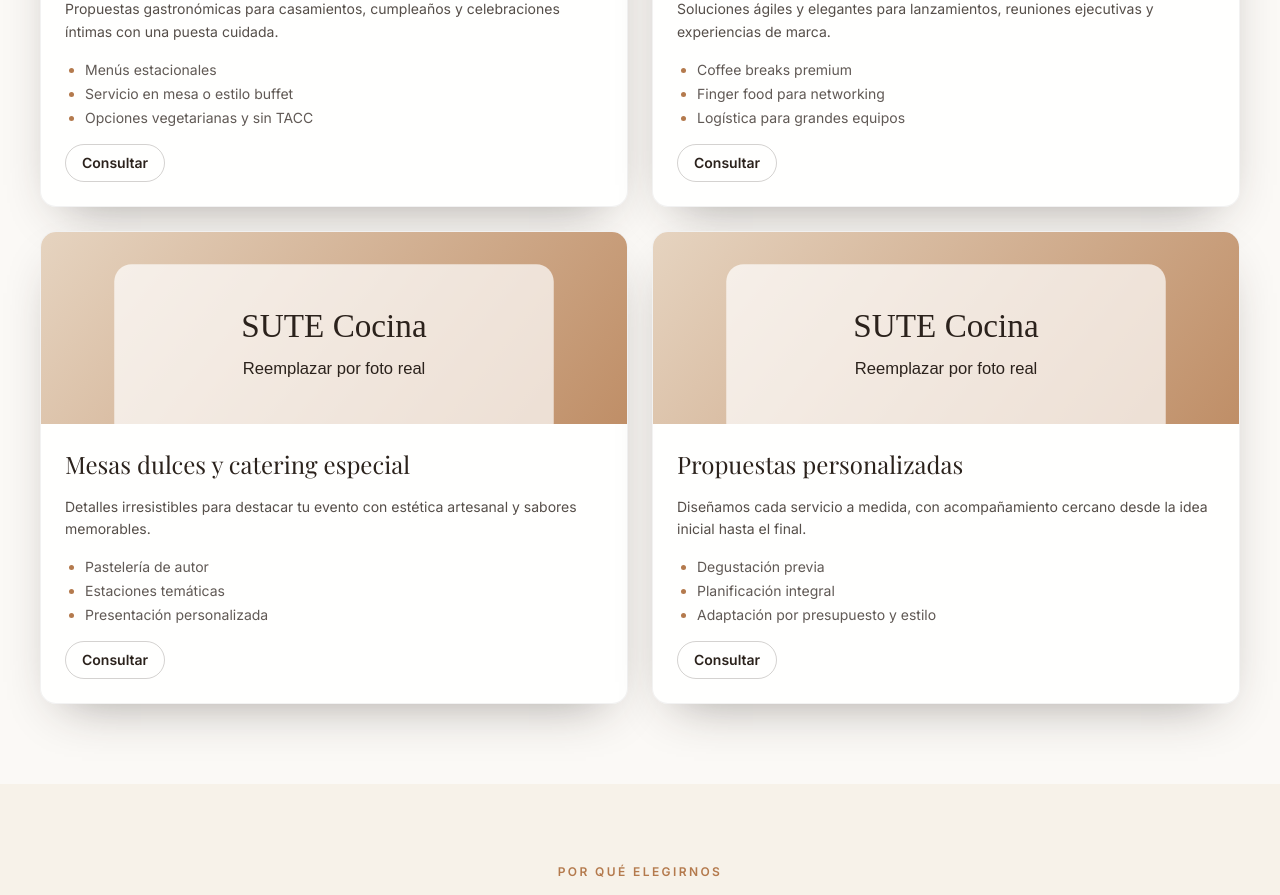
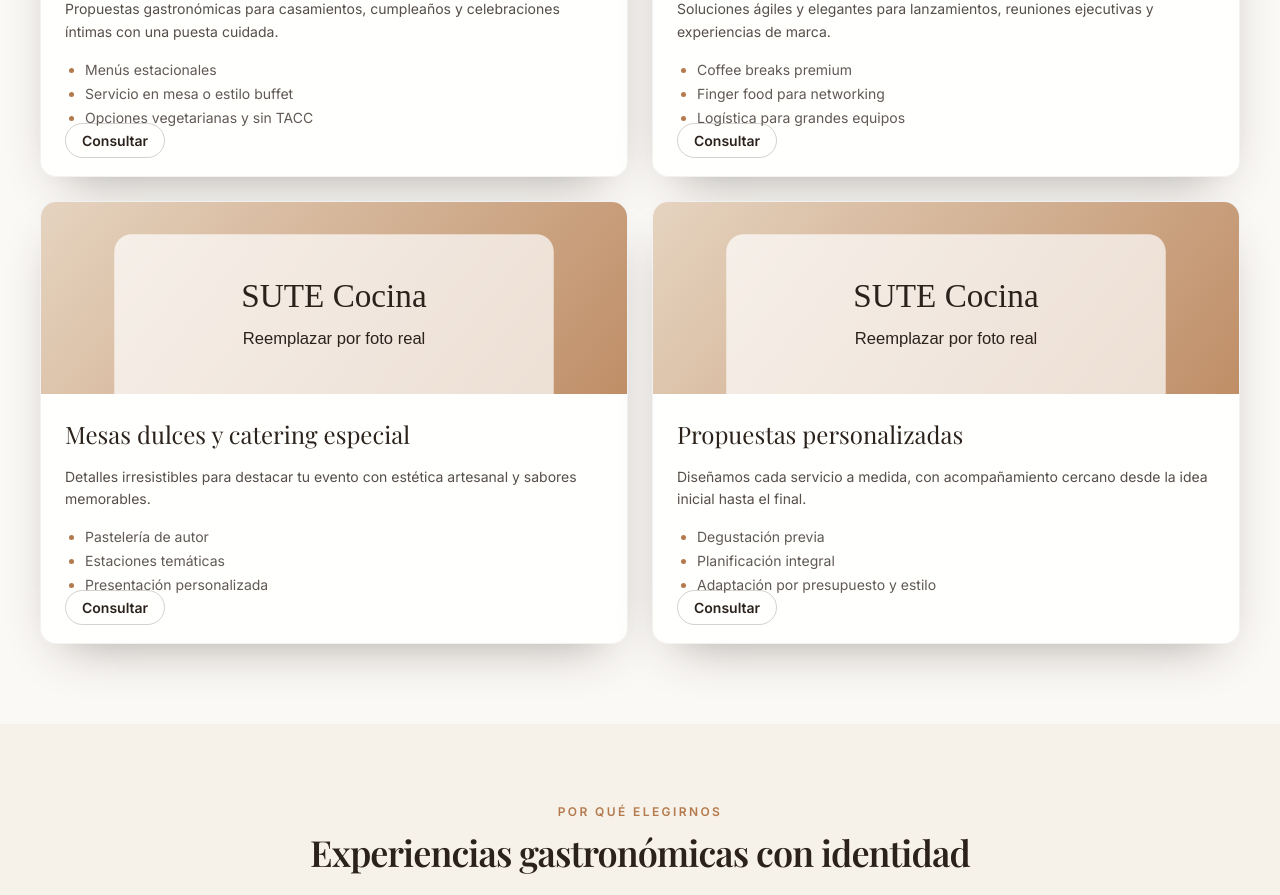
Before and after one commit to p2pdevmedia/Sute-, a Next.js app: page / in a window 1280 px wide. Shown: the part 1220-2115 px from the top of the page. Built offline with nearby package versions, Linux system fonts and the light colour scheme; a web font is replaced by a local one.

Commit message:
Add WhatsApp consult links for each service card

```diff
--- a/components/ServicesSection.tsx
+++ b/components/ServicesSection.tsx
@@ -2,6 +2,16 @@ import Image from 'next/image';
 import { services } from '@/lib/content';
 
 export function ServicesSection() {
+  const whatsappNumber = '5492972531170';
+
+  const getConsultationUrl = (title: string, description: string) => {
+    const message = encodeURIComponent(
+      `Hola! Quiero consultar por ${title}.\n\nDescripción del servicio:\n${description}`
+    );
+
+    return `https://wa.me/${whatsappNumber}?text=${message}`;
+  };
+
   return (
     <section id="servicios" className="bg-white/60 py-20">
       <div className="section-container">
@@ -28,12 +38,14 @@ export function ServicesSection() {
                     <li key={point}>{point}</li>
                   ))}
                 </ul>
-                <button
-                  type="button"
+                <a
+                  href={getConsultationUrl(service.title, service.description)}
+                  target="_blank"
+                  rel="noopener noreferrer"
                   className="rounded-full border border-espresso/20 px-4 py-2 text-sm font-semibold transition hover:border-espresso/50 hover:bg-sand/40"
                 >
                   Consultar
-                </button>
+                </a>
               </div>
             </article>
           ))}
```
